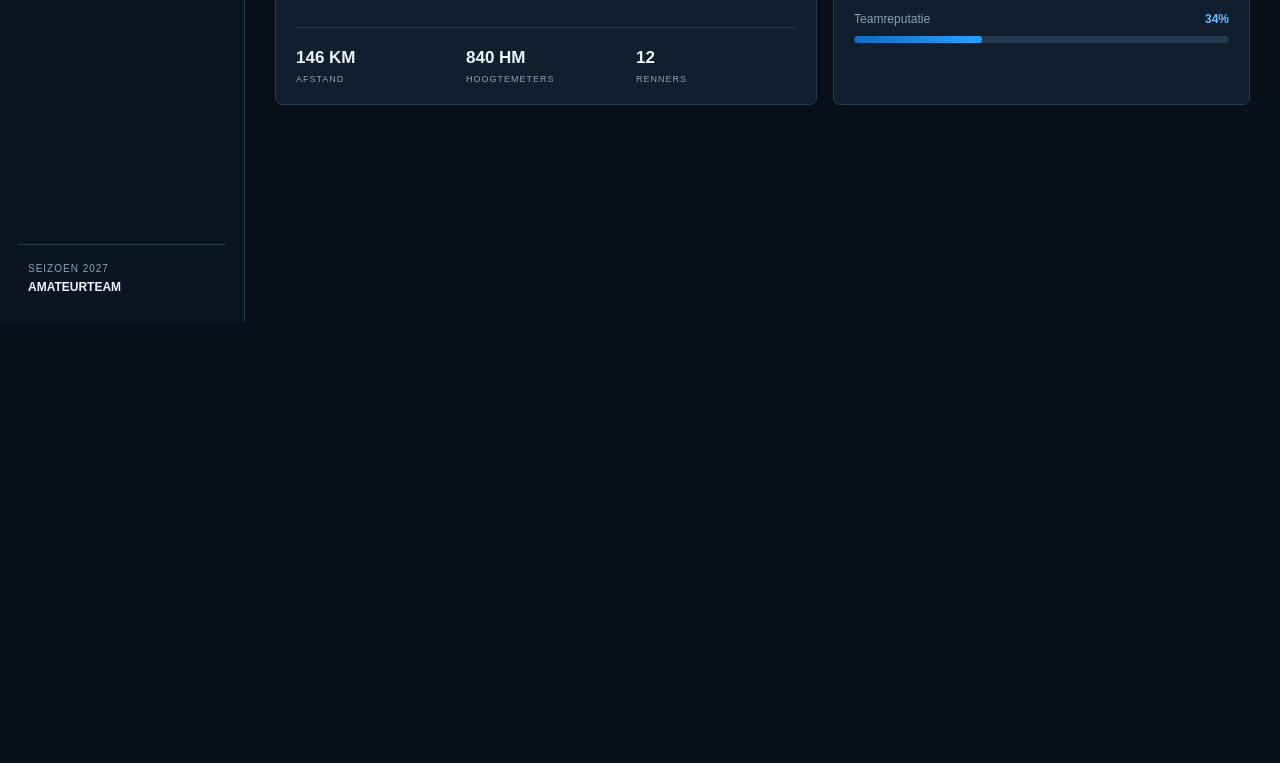
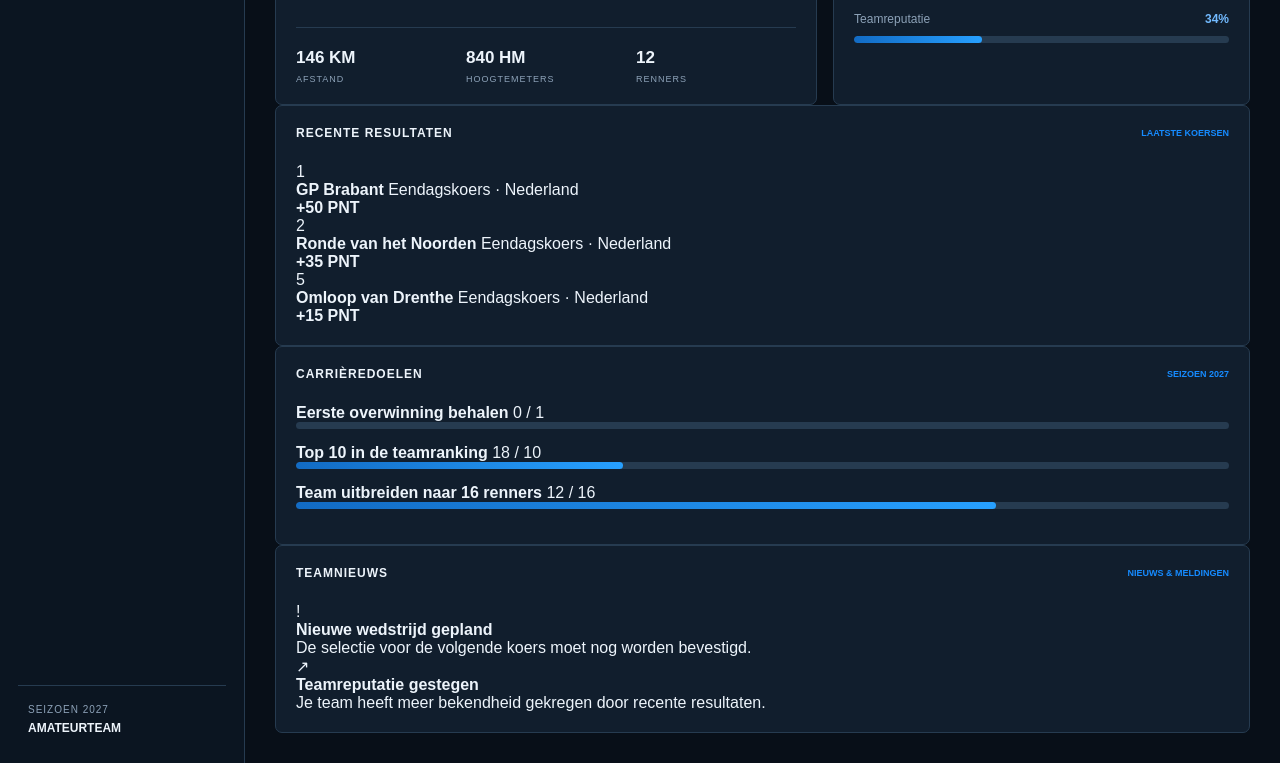
Before and after one commit to mrthierry-prog/race-game, a plain HTML site: page index.html in a window 1280 px wide. Shown: the part 478-1241 px from the top of the page. Before the commit the page ends 800 px from the top, so only its background shows below. Drawn offline with Linux system fonts and the light colour scheme.

Commit message:
Update index.html

```diff
--- a/index.html
+++ b/index.html
@@ -134,6 +134,106 @@
 
             </section>
 
+<!-- EXTRA DASHBOARD ONDERDELEN -->
+
+<section class="dashboard-lower">
+
+    <div class="panel">
+        <div class="panel-heading">
+            <h3>RECENTE RESULTATEN</h3>
+            <span>LAATSTE KOERSEN</span>
+        </div>
+
+        <div class="result-row">
+            <div class="result-position first">1</div>
+            <div class="result-info">
+                <strong>GP Brabant</strong>
+                <span>Eendagskoers · Nederland</span>
+            </div>
+            <strong class="result-points">+50 PNT</strong>
+        </div>
+
+        <div class="result-row">
+            <div class="result-position second">2</div>
+            <div class="result-info">
+                <strong>Ronde van het Noorden</strong>
+                <span>Eendagskoers · Nederland</span>
+            </div>
+            <strong class="result-points">+35 PNT</strong>
+        </div>
+
+        <div class="result-row">
+            <div class="result-position third">5</div>
+            <div class="result-info">
+                <strong>Omloop van Drenthe</strong>
+                <span>Eendagskoers · Nederland</span>
+            </div>
+            <strong class="result-points">+15 PNT</strong>
+        </div>
+    </div>
+
+    <div class="panel">
+        <div class="panel-heading">
+            <h3>CARRIÈREDOELEN</h3>
+            <span>SEIZOEN 2027</span>
+        </div>
+
+        <div class="goal">
+            <div class="goal-heading">
+                <strong>Eerste overwinning behalen</strong>
+                <span>0 / 1</span>
+            </div>
+            <div class="progress">
+                <div style="width: 0%"></div>
+            </div>
+        </div>
+
+        <div class="goal">
+            <div class="goal-heading">
+                <strong>Top 10 in de teamranking</strong>
+                <span>18 / 10</span>
+            </div>
+            <div class="progress">
+                <div style="width: 35%"></div>
+            </div>
+        </div>
+
+        <div class="goal">
+            <div class="goal-heading">
+                <strong>Team uitbreiden naar 16 renners</strong>
+                <span>12 / 16</span>
+            </div>
+            <div class="progress">
+                <div style="width: 75%"></div>
+            </div>
+        </div>
+    </div>
+
+    <div class="panel news-panel">
+        <div class="panel-heading">
+            <h3>TEAMNIEUWS</h3>
+            <span>NIEUWS & MELDINGEN</span>
+        </div>
+
+        <div class="news-item">
+            <span class="news-icon">!</span>
+            <div>
+                <strong>Nieuwe wedstrijd gepland</strong>
+                <p>De selectie voor de volgende koers moet nog worden bevestigd.</p>
+            </div>
+        </div>
+
+        <div class="news-item">
+            <span class="news-icon blue-icon">↗</span>
+            <div>
+                <strong>Teamreputatie gestegen</strong>
+                <p>Je team heeft meer bekendheid gekregen door recente resultaten.</p>
+            </div>
+        </div>
+    </div>
+
+</section>
+
         </main>
     </div>
 
```
